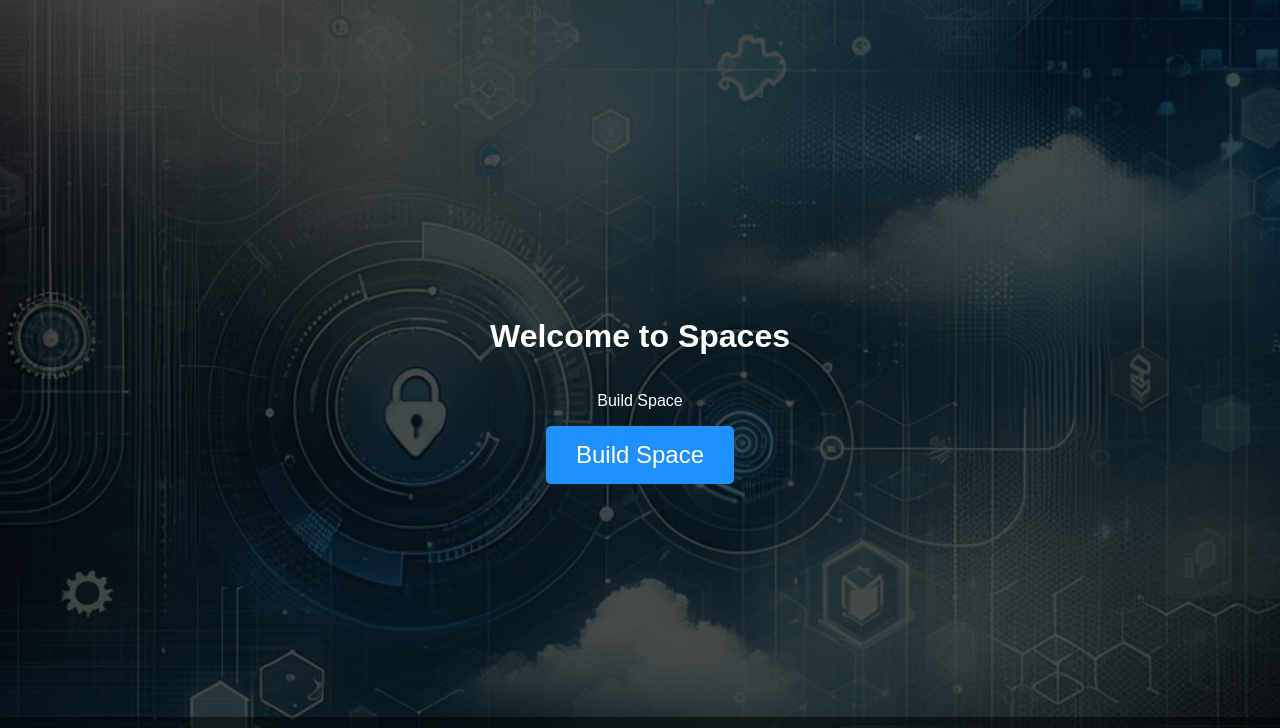
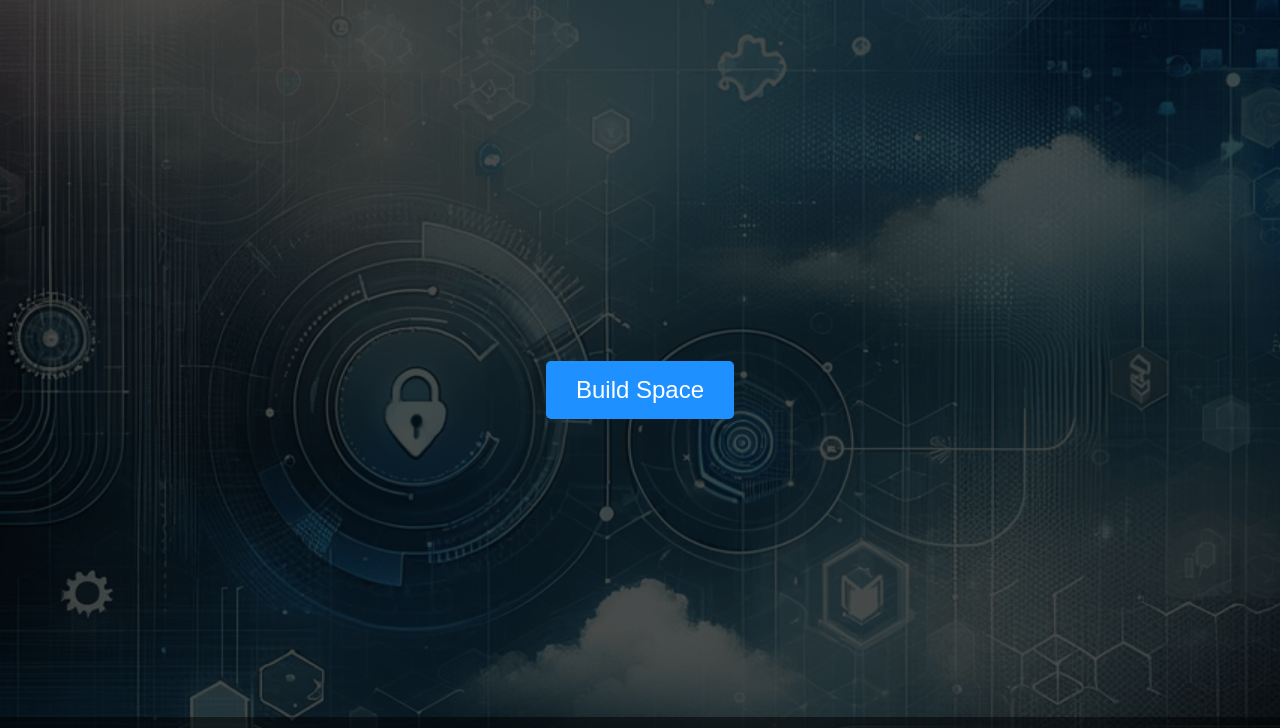
Before and after one commit to alhadulila/spaces, a plain HTML site: page index.html in a window 1280 px wide. Shown: the top 728 px of the page. Drawn offline with Linux system fonts and the light colour scheme.

Commit message:
Update index.html

```diff
--- a/index.html
+++ b/index.html
@@ -48,6 +48,7 @@
 
         .build-space-btn:hover {
             background-color: #0e70c0; /* Darker blue hover color */
+            box-shadow: 0 0 10px rgba(0,0,0,0.3); /* Added box shadow on hover */
         }
 
         .contact-container {
@@ -108,8 +109,6 @@
 </head>
 <body>
     <div class="content">
-        <h1>Welcome to Spaces</h1>
-        <p>Build Space</p> <!-- Added "Build Space" text -->
         <button class="build-space-btn">Build Space</button> <!-- Added "Build Space" button -->
     </div>
 
```
